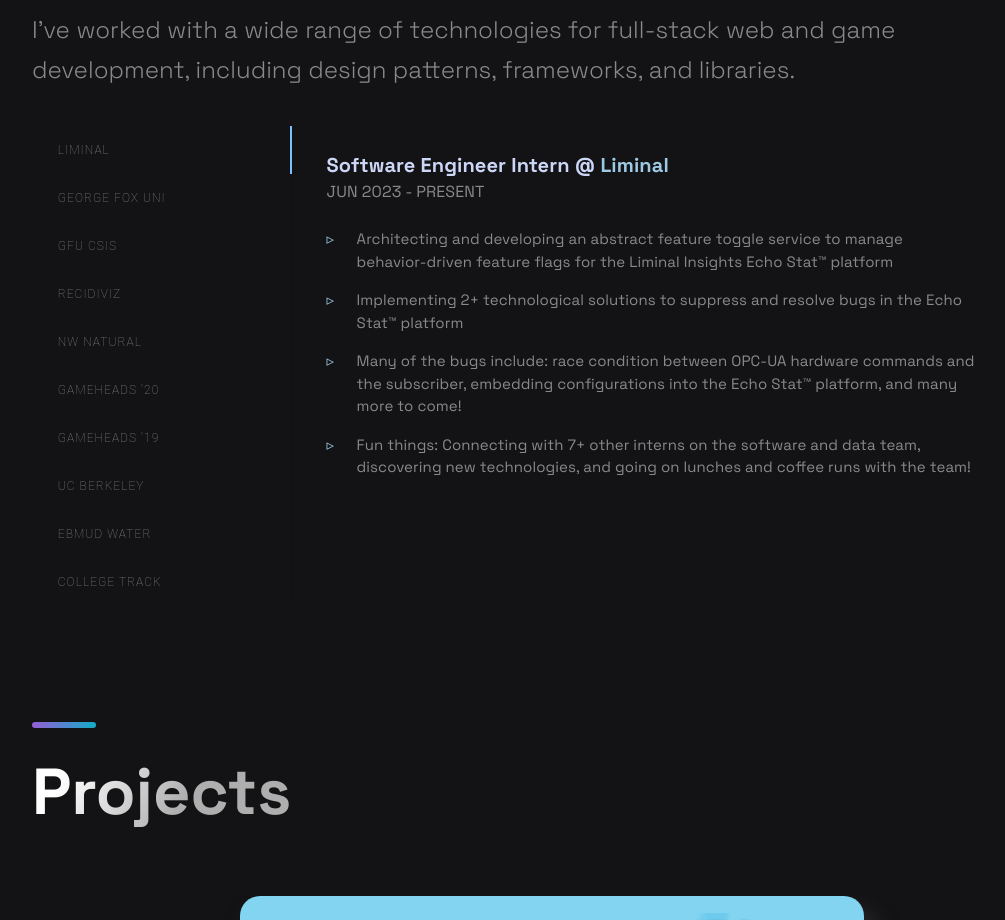
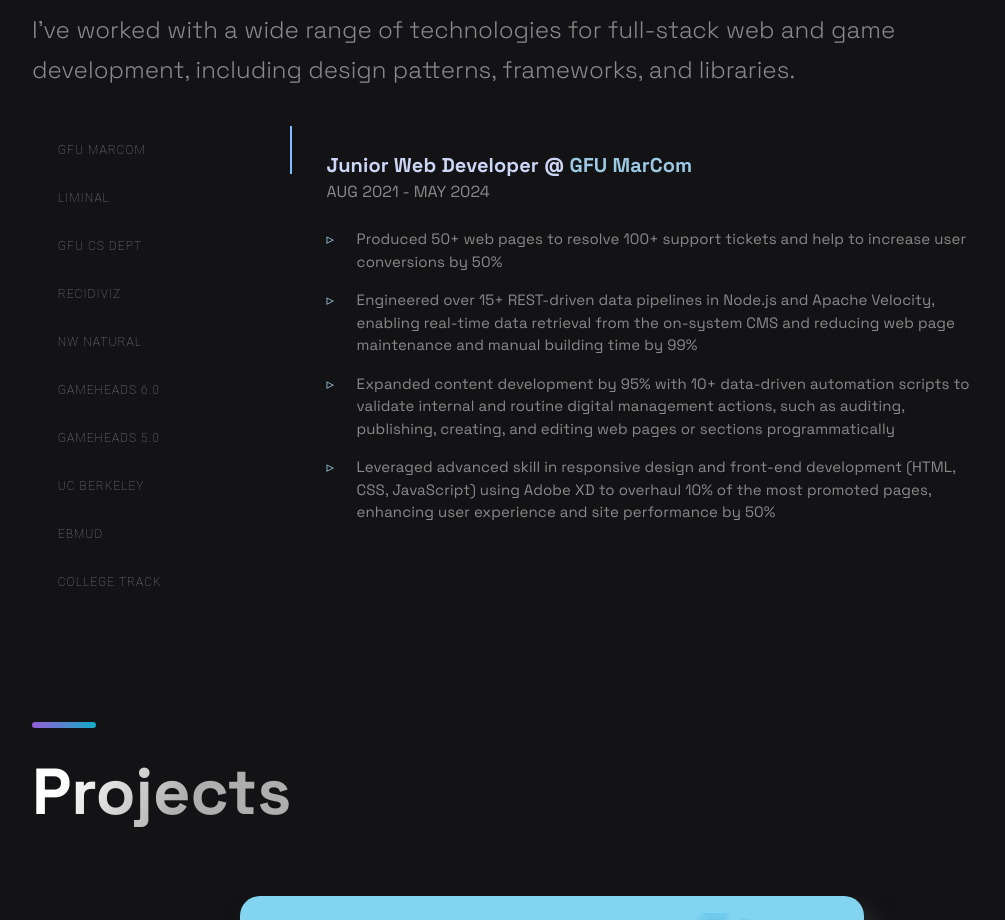
Before and after one commit to HarryZ10/harryjzhu.com, a Next.js app: page / in a window 1280 px wide. Shown: the part 960-1880 px from the top of the page, without its empty margins (88-1093 px from the left). Built offline with nearby package versions, Linux system fonts and the light colour scheme.

Commit message:
Update website

```diff
--- a/src/components/Experiences/Experiences.js
+++ b/src/components/Experiences/Experiences.js
@@ -54,27 +54,28 @@
   };
 
   const experienceItems = {
-    "Liminal": {
-      jobTitle: "Software Engineer Intern @",
-      duration: "JUN 2023 - PRESENT",
+    "GFU MarCom": {
+      jobTitle: "Junior Web Developer @",
+      duration: "AUG 2021 - MAY 2024",
       desc: [
-        "Architecting and developing an abstract feature toggle service to manage behavior-driven feature flags for the Liminal Insights Echo Stat™ platform",
-        "Implementing 2+ technological solutions to suppress and resolve bugs in the Echo Stat™ platform",
-        "Many of the bugs include: race condition between OPC-UA hardware commands and the subscriber, embedding configurations into the Echo Stat™ platform, and many more to come!",
-        "Fun things: Connecting with 7+ other interns on the software and data team, discovering new technologies, and going on lunches and coffee runs with the team!"
+        "Produced 50+ web pages to resolve 100+ support tickets and help to increase user conversions by 50%",
+        "Engineered over 15+ REST-driven data pipelines in Node.js and Apache Velocity, enabling real-time data retrieval from the on-system CMS and reducing web page maintenance and manual building time by 99%",
+        "Expanded content development by 95% with 10+ data-driven automation scripts to validate internal and routine digital management actions, such as auditing, publishing, creating, and editing web pages or sections programmatically",
+        "Leveraged advanced skill in responsive design and front-end development (HTML, CSS, JavaScript) using Adobe XD to overhaul 10% of the most promoted pages, enhancing user experience and site performance by 50%"
       ]
     },
-    "George Fox Uni": {
-      jobTitle: "Full-Stack Web Developer Intern @",
-      duration: "AUG 2021 - PRESENT",
+    Liminal: {
+      jobTitle: "Software Engineer Intern @",
+      duration: "JUN 2023 - AUG 2023",
       desc: [
-        "Developed 10+ Node scripts to automate routine and internal tasks, boosting efficiency and reliability",
-        "Created large-scale content using CSS, HTML, and Apache Velocity (Java) for the University website",
-        "Updated 95+ webpages in response to more than 106 stakeholders' requests to implement new content and styling in accordance with their acceptance criteria",
-        "Demonstrated collaboration and communication skills that influenced the reduction of the product backlog by 75%"
+        "Architected an internal and on-system feature management service to increase the integration of behavior-driven development by 50% and to support 10+ switchable feature settings on the flagship software platform, EchoStat®",
+        "Designed the full-stack product extension using React.js and Postgres that uses in-house REST services to isolate the 10+ feature settings quickly without manual configuration to deploy the EchoStat® product onto customer sites",
+        "Maintained battery cell test throughput while keeping all log messages of all levels by offloading the synchronous runtime logs into a pub/sub communication protocol using the asynchronous messaging library, ZeroMQ",
+        "Refactored the OPC to Redis communication mechanism, leading to a 20% increase in improved stability of EchoStat® and its physical connectivity with the network to its native hardware field devices",
+        "Fun things: Connected with six other interns on the software and data team, discovered new technologies, and went on many lunches and coffee runs with the team!"
       ]
     },
-    "GFU CSIS": {
+    "GFU CS Dept": {
       "jobTitle": "Computer Science Teaching Assistant @",
       "duration": "AUG 2022 - PRESENT",
       "desc": [
@@ -100,8 +101,8 @@
         "Documented current security features on 20+ hardware/network servers that maintain the necessary infrastructure to sustain an efficient security posture"
       ]
     },
-    'Gameheads \'20': {
-      jobTitle: "Project Manager & Gameplay Engineer @",
+    'Gameheads 6.0': {
+      jobTitle: "Game Engineer (& Project Manager) @",
       duration: "MAY 2020 - DEC 2020",
       desc: [
         "Enforced Scrum, industry project management frameworks, and 120+ deliverables, issues, and feedback for a cross-functional team of seven",
@@ -109,7 +110,7 @@
         "Corresponded with 11 stakeholders and 9 experts for A/B testing for the minimum viable prototype stages in development"
       ]
     },
-    'Gameheads \'19': {
+    'Gameheads 5.0': {
       jobTitle: "Lead Game Designer @",
       duration: "MAY 2019 - DEC 2019",
       desc: [
@@ -119,7 +120,7 @@
       ]
     },
     "UC Berkeley": {
-      jobTitle: "Information Technology Intern @",
+      jobTitle: "Network Engineer Intern @",
       duration: "FEB 2019 - MAY 2019",
       desc: [
         "Upgraded and reimaged 10+ workstations in academic centers that affected 7000+ on-campus residents",
@@ -127,7 +128,7 @@
         "Received coaching and major networking support from technicians and engineers"
       ]
     },
-    "EBMUD Water": {
+    EBMUD: {
       jobTitle: "Data Analyst Intern @",
       duration: "JUNE 2018 - JULY 2018",
       desc: [
```
